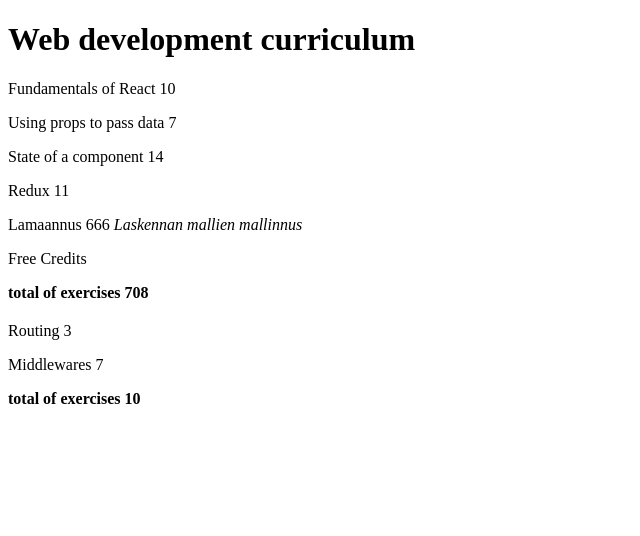
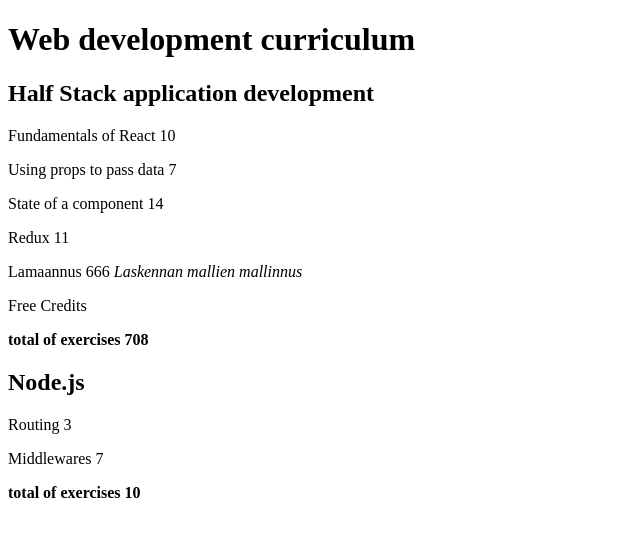
Before and after one commit to shamaanikala/FullStack-HY-k2023, a React (Create React App) app in the folder osa2/kurssitiedot/: page / in a window 1280 px wide. Shown: the top 536 px of the page, without its empty margins (0-640 px from the left). Built offline with nearby package versions, Linux system fonts and the light colour scheme.

Commit message:
Teht.2.4: Eli Courses komponentti mv kursseille

```diff
--- a/osa2/kurssitiedot/src/App.js
+++ b/osa2/kurssitiedot/src/App.js
@@ -57,7 +57,7 @@
   console.log('Toimiiko dekonstruktoitu course',course)
   return (
     <>
-      <CourseHeader course={course.name} />
+      <CourseHeader name={course.name} />
       <Content parts={course.parts} />
       <Total parts={course.parts} />
     </>
```
